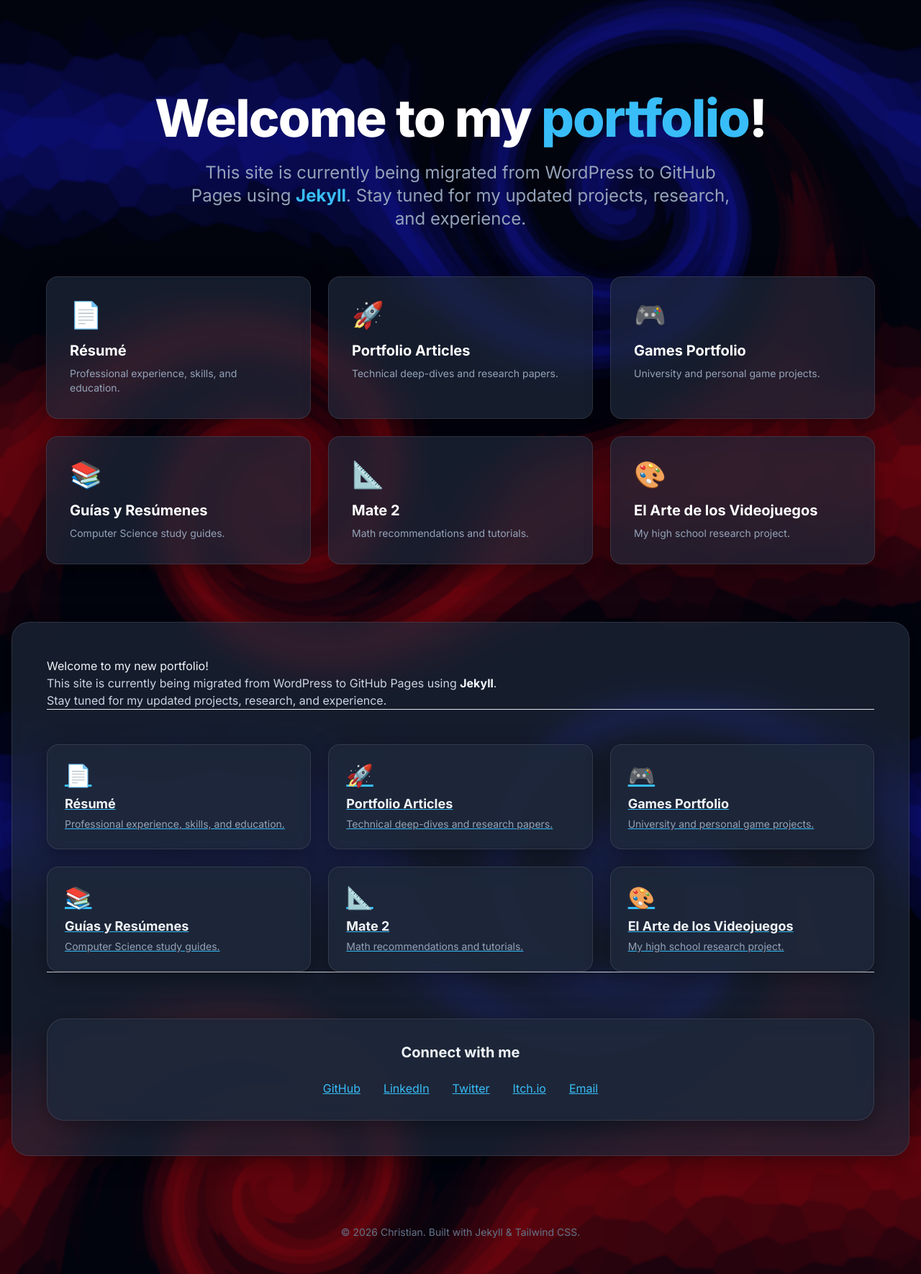
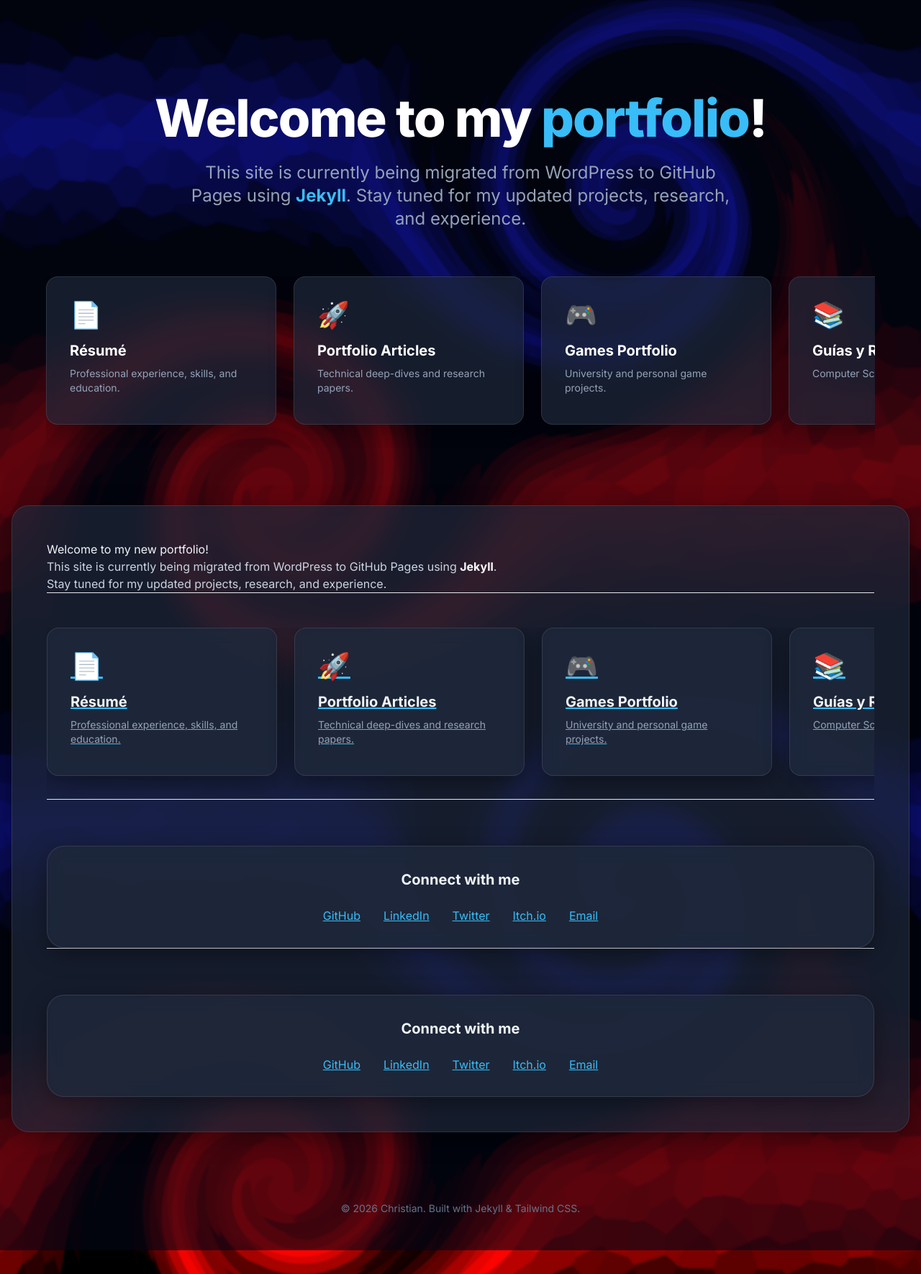
Before and after one commit to maniatic0/maniatic0.github.io, a Jekyll site: the page built from index.md, in a window 1280 px wide. Shown: the whole page at 72% size. Built offline with Jekyll 4.4.1, drawn with Linux system fonts in a browser that asks for light colours; nearby versions of some CDN libraries.

Commit message:
implement horizontal carousel for navigation cards and hide scrollbar

```diff
--- a/_layouts/default.html
+++ b/_layouts/default.html
@@ -80,6 +80,17 @@ title: {{ page.title }}
             transition-timing-function: cubic-bezier(0.4, 0, 0.2, 1);
             transition-duration: 300ms;
         }
+
+        /* Hide scrollbar for Chrome, Safari and Opera */
+        .no-scrollbar::-webkit-scrollbar {
+            display: none;
+        }
+
+        /* Hide scrollbar for IE, Edge and Firefox */
+        .no-scrollbar {
+            -ms-overflow-style: none;  /* IE and Edge */
+            scrollbar-width: none;  /* Firefox */
+        }
     </style>
 </head>
 <body class="min-h-screen font-sans antialiased">
@@ -101,33 +112,33 @@ title: {{ page.title }}
                     Stay tuned for my updated projects, research, and experience.
                 </p>
 
-                <div class="grid grid-cols-1 sm:grid-cols-2 lg:grid-cols-3 gap-6 max-w-6xl mx-auto">
-                    <a href="/resume.html" class="group glass-card p-8 rounded-2xl hover:border-sky-500/50 transition-all hover:-translate-y-2 text-left">
+                    <div class="flex overflow-x-auto snap-x snap-mandatory gap-6 max-w-6xl mx-auto pb-8 no-scrollbar">
+                        <a href="/resume.html" class="group glass-card p-8 rounded-2xl hover:border-sky-500/50 transition-all hover:-translate-y-2 text-left flex-shrink-0 snap-center w-72 md:w-80">
                             <div class="text-4xl mb-4 group-hover:scale-110 transition-transform">📄</div>
                             <h3 class="text-white font-bold text-xl mb-2 group-hover:text-sky-400 transition-colors">Résumé</h3>
                             <p class="text-slate-400 text-sm">Professional experience, skills, and education.</p>
                         </a>
-                    <a href="/portfolio.html" class="group glass-card p-8 rounded-2xl hover:border-sky-500/50 transition-all hover:-translate-y-2 text-left">
+                        <a href="/portfolio.html" class="group glass-card p-8 rounded-2xl hover:border-sky-500/50 transition-all hover:-translate-y-2 text-left flex-shrink-0 snap-center w-72 md:w-80">
                             <div class="text-4xl mb-4 group-hover:scale-110 transition-transform">🚀</div>
                             <h3 class="text-white font-bold text-xl mb-2 group-hover:text-sky-400 transition-colors">Portfolio Articles</h3>
                             <p class="text-slate-400 text-sm">Technical deep-dives and research papers.</p>
                         </a>
-                    <a href="/games.html" class="group glass-card p-8 rounded-2xl hover:border-sky-500/50 transition-all hover:-translate-y-2 text-left">
+                        <a href="/games.html" class="group glass-card p-8 rounded-2xl hover:border-sky-500/50 transition-all hover:-translate-y-2 text-left flex-shrink-0 snap-center w-72 md:w-80">
                             <div class="text-4xl mb-4 group-hover:scale-110 transition-transform">🎮</div>
                             <h3 class="text-white font-bold text-xl mb-2 group-hover:text-sky-400 transition-colors">Games Portfolio</h3>
                             <p class="text-slate-400 text-sm">University and personal game projects.</p>
                         </a>
-                    <a href="/2022/01/01/guias-y-resumenes.html" class="group glass-card p-8 rounded-2xl hover:border-sky-500/50 transition-all hover:-translate-y-2 text-left">
+                        <a href="/2022/01/01/guias-y-resumenes.html" class="group glass-card p-8 rounded-2xl hover:border-sky-500/50 transition-all hover:-translate-y-2 text-left flex-shrink-0 snap-center w-72 md:w-80">
                             <div class="text-4xl mb-4 group-hover:scale-110 transition-transform">📚</div>
                             <h3 class="text-white font-bold text-xl mb-2 group-hover:text-sky-400 transition-colors">Guías y Resúmenes</h3>
                             <p class="text-slate-400 text-sm">Computer Science study guides.</p>
                         </a>
-                    <a href="/2022/01/01/mate-2.html" class="group glass-card p-8 rounded-2xl hover:border-sky-500/50 transition-all hover:-translate-y-2 text-left">
+                        <a href="/2022/01/01/mate-2.html" class="group glass-card p-8 rounded-2xl hover:border-sky-500/50 transition-all hover:-translate-y-2 text-left flex-shrink-0 snap-center w-72 md:w-80">
                             <div class="text-4xl mb-4 group-hover:scale-110 transition-transform">📐</div>
                             <h3 class="text-white font-bold text-xl mb-2 group-hover:text-sky-400 transition-colors">Mate 2</h3>
                             <p class="text-slate-400 text-sm">Math recommendations and tutorials.</p>
                         </a>
-                    <a href="/2013/01/01/el-arte-de-los-videojuegos.html" class="group glass-card p-8 rounded-2xl hover:border-sky-500/50 transition-all hover:-translate-y-2 text-left">
+                        <a href="/2013/01/01/el-arte-de-los-videojuegos.html" class="group glass-card p-8 rounded-2xl hover:border-sky-500/50 transition-all hover:-translate-y-2 text-left flex-shrink-0 snap-center w-72 md:w-80">
                             <div class="text-4xl mb-4 group-hover:scale-110 transition-transform">🎨</div>
                             <h3 class="text-white font-bold text-xl mb-2 group-hover:text-sky-400 transition-colors">El Arte de los Videojuegos</h3>
                             <p class="text-slate-400 text-sm">My high school research project.</p>
@@ -135,6 +146,7 @@ title: {{ page.title }}
                     </div>
             </div>
             {% endif %}
+
 
             {% if page.title != "Home" %}
             <!-- Content Pages Header -->
--- a/index.md
+++ b/index.md
@@ -10,41 +10,41 @@ Stay tuned for my updated projects, research, and experience.
 
 ---
 
-<div class="grid grid-cols-1 sm:grid-cols-2 lg:grid-cols-3 gap-6 max-w-6xl mx-auto mt-12">
+<div class="flex overflow-x-auto snap-x snap-mandatory gap-6 max-w-6xl mx-auto mt-12 pb-8 no-scrollbar">
 
-    <a href="resume.html" class="group glass-card p-6 rounded-2xl hover:border-sky-500/50 transition-all hover:-translate-y-2 text-left">
-        <div class="text-3xl mb-2 group-hover:scale-110 transition-transform">📄</div>
-        <h3 class="text-white font-bold text-lg mb-1 group-hover:text-sky-400 transition-colors">Résumé</h3>
+    <a href="resume.html" class="group glass-card p-8 rounded-2xl hover:border-sky-500/50 transition-all hover:-translate-y-2 text-left flex-shrink-0 snap-center w-72 md:w-80">
+        <div class="text-4xl mb-4 group-hover:scale-110 transition-transform">📄</div>
+        <h3 class="text-white font-bold text-xl mb-2 group-hover:text-sky-400 transition-colors">Résumé</h3>
         <p class="text-slate-400 text-sm">Professional experience, skills, and education.</p>
     </a>
 
-    <a href="portfolio.html" class="group glass-card p-6 rounded-2xl hover:border-sky-500/50 transition-all hover:-translate-y-2 text-left">
-        <div class="text-3xl mb-2 group-hover:scale-110 transition-transform">🚀</div>
-        <h3 class="text-white font-bold text-lg mb-1 group-hover:text-sky-400 transition-colors">Portfolio Articles</h3>
+    <a href="portfolio.html" class="group glass-card p-8 rounded-2xl hover:border-sky-500/50 transition-all hover:-translate-y-2 text-left flex-shrink-0 snap-center w-72 md:w-80">
+        <div class="text-4xl mb-4 group-hover:scale-110 transition-transform">🚀</div>
+        <h3 class="text-white font-bold text-xl mb-2 group-hover:text-sky-400 transition-colors">Portfolio Articles</h3>
         <p class="text-slate-400 text-sm">Technical deep-dives and research papers.</p>
     </a>
 
-    <a href="games.html" class="group glass-card p-6 rounded-2xl hover:border-sky-500/50 transition-all hover:-translate-y-2 text-left">
-        <div class="text-3xl mb-2 group-hover:scale-110 transition-transform">🎮</div>
-        <h3 class="text-white font-bold text-lg mb-1 group-hover:text-sky-400 transition-colors">Games Portfolio</h3>
+    <a href="games.html" class="group glass-card p-8 rounded-2xl hover:border-sky-500/50 transition-all hover:-translate-y-2 text-left flex-shrink-0 snap-center w-72 md:w-80">
+        <div class="text-4xl mb-4 group-hover:scale-110 transition-transform">🎮</div>
+        <h3 class="text-white font-bold text-xl mb-2 group-hover:text-sky-400 transition-colors">Games Portfolio</h3>
         <p class="text-slate-400 text-sm">University and personal game projects.</p>
     </a>
 
-    <a href="/2022/01/01/guias-y-resumenes.html" class="group glass-card p-6 rounded-2xl hover:border-sky-500/50 transition-all hover:-translate-y-2 text-left">
-        <div class="text-3xl mb-2 group-hover:scale-110 transition-transform">📚</div>
-        <h3 class="text-white font-bold text-lg mb-1 group-hover:text-sky-400 transition-colors">Guías y Resúmenes</h3>
+    <a href="/2022/01/01/guias-y-resumenes.html" class="group glass-card p-8 rounded-2xl hover:border-sky-500/50 transition-all hover:-translate-y-2 text-left flex-shrink-0 snap-center w-72 md:w-80">
+        <div class="text-4xl mb-4 group-hover:scale-110 transition-transform">📚</div>
+        <h3 class="text-white font-bold text-xl mb-2 group-hover:text-sky-400 transition-colors">Guías y Resúmenes</h3>
         <p class="text-slate-400 text-sm">Computer Science study guides.</p>
     </a>
 
-    <a href="/2022/01/01/mate-2.html" class="group glass-card p-6 rounded-2xl hover:border-sky-500/50 transition-all hover:-translate-y-2 text-left">
-        <div class="text-3xl mb-2 group-hover:scale-110 transition-transform">📐</div>
-        <h3 class="text-white font-bold text-lg mb-1 group-hover:text-sky-400 transition-colors">Mate 2</h3>
+    <a href="/2022/01/01/mate-2.html" class="group glass-card p-8 rounded-2xl hover:border-sky-500/50 transition-all hover:-translate-y-2 text-left flex-shrink-0 snap-center w-72 md:w-80">
+        <div class="text-4xl mb-4 group-hover:scale-110 transition-transform">📐</div>
+        <h3 class="text-white font-bold text-xl mb-2 group-hover:text-sky-400 transition-colors">Mate 2</h3>
         <p class="text-slate-400 text-sm">Math recommendations and tutorials.</p>
     </a>
 
-    <a href="/2013/01/01/el-arte-de-los-videojuegos.html" class="group glass-card p-6 rounded-2xl hover:border-sky-500/50 transition-all hover:-translate-y-2 text-left">
-        <div class="text-3xl mb-2 group-hover:scale-110 transition-transform">🎨</div>
-        <h3 class="text-white font-bold text-lg mb-1 group-hover:text-sky-400 transition-colors">El Arte de los Videojuegos</h3>
+    <a href="/2013/01/01/el-arte-de-los-videojuegos.html" class="group glass-card p-8 rounded-2xl hover:border-sky-500/50 transition-all hover:-translate-y-2 text-left flex-shrink-0 snap-center w-72 md:w-80">
+        <div class="text-4xl mb-4 group-hover:scale-110 transition-transform">🎨</div>
+        <h3 class="text-white font-bold text-xl mb-2 group-hover:text-sky-400 transition-colors">El Arte de los Videojuegos</h3>
         <p class="text-slate-400 text-sm">My high school research project.</p>
     </a>
 
@@ -72,3 +72,27 @@ Stay tuned for my updated projects, research, and experience.
         </a>
     </div>
 </div>
+
+
+---
+
+<div class="max-w-6xl mx-auto mt-16 glass-card p-8 rounded-3xl">
+    <h3 class="text-white font-bold text-xl mb-6 text-center">Connect with me</h3>
+    <div class="flex flex-wrap justify-center gap-8 text-slate-400">
+        <a href="https://github.com/maniatic0" class="hover:text-sky-400 transition-colors flex items-center gap-2">
+            <span class="font-medium">GitHub</span>
+        </a>
+        <a href="https://ve.linkedin.com/in/christian-oliveros-69a98311a" class="hover:text-sky-400 transition-colors flex items-center gap-2">
+            <span class="font-medium">LinkedIn</span>
+        </a>
+        <a href="https://x.com/CHChistris" class="hover:text-sky-400 transition-colors flex items-center gap-2">
+            <span class="font-medium">Twitter</span>
+        </a>
+        <a href="https://maniatico.itch.io/" class="hover:text-sky-400 transition-colors flex items-center gap-2">
+            <span class="font-medium">Itch.io</span>
+        </a>
+        <a href="mailto:christianol_work@outlook.com" class="hover:text-sky-400 transition-colors flex items-center gap-2">
+            <span class="font-medium">Email</span>
+        </a>
+    </div>
+</div>
```
Lines whose indentation alone changed are shown as unchanged.
